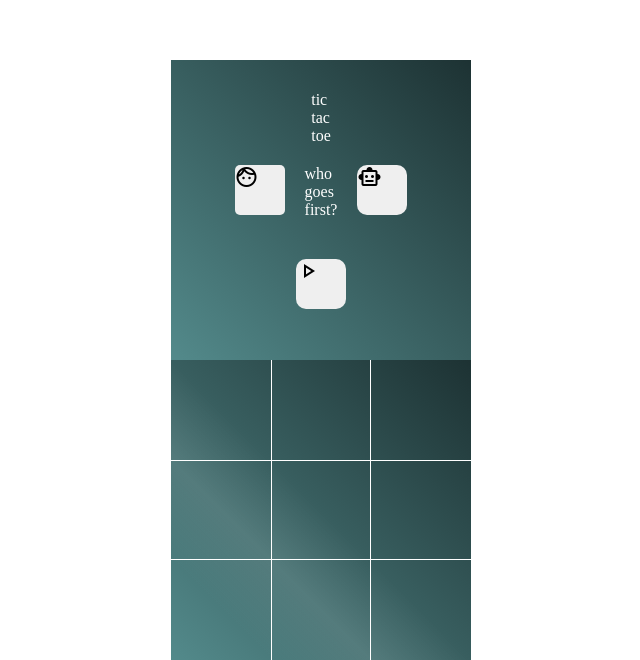
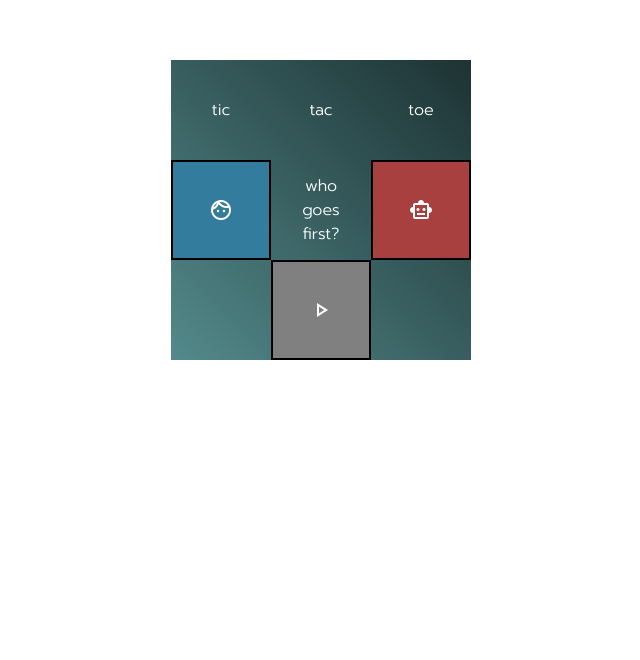
Before and after one commit to pawpac/tic-tac-toe, a plain HTML site: page index.html in a window 1280 px wide. Shown: the part 198-858 px from the top of the page, without its empty margins (319-959 px from the left). After the commit the page ends 816 px from the top, so only its background shows below. Drawn offline with nearby package versions, Linux system fonts and the light colour scheme.

Commit message:
Style menu and clean up the code

```diff
--- a/styles.css
+++ b/styles.css
@@ -2,26 +2,20 @@
 
 body {
   height: 100vh;
+  font-family: 'Prompt', sans-serif;
 }
 
 .menu-container {
   width: 300px;
   height: 300px;
   background-image: linear-gradient(45deg, rgb(83, 138, 139), rgb(29, 50, 51));
-  color: white;
+  color: rgb(255, 255, 255);
   display: flex;
   flex-direction: column;
   align-items: center;
   justify-content: center;
+  position: absolute;
 }
-
-/* #menu {
-  display: none;
-} */
-
-/* #grid {
-  display: none;
-} */
 
 .hide {
   display: none;
@@ -38,7 +32,6 @@ body,
 .players {
   display: flex;
   gap: 40px;
-  padding: 20px;;
 }
 
 .player-one,
@@ -50,40 +43,33 @@ body,
   justify-content: center;
 }
 .buttons {
+  width: 300px;
   display: flex;
-  gap: 20px;
+  justify-content: space-between;
 }
 
-button,
-.cpu {
-  width: 50px;
-  height: 50px;
+.brain {
+background-color:rgb(52, 124, 158);
 }
 
-.brain,
-.begin {
-  width: 50px;
-  height: 50px;
-  border-radius: 5px;
+.chip {
+background-color: rgb(168, 64, 64);
 }
 
 button {
+  width: 100px;
+  height: 100px;
   display: flex;
+  justify-content: center;
+  align-items: center;
   padding: 0;
   margin: 0;
-  /* background-color: rgba(255, 255, 255, 0); */
-  border-style: none;
-  border-radius: 10px;
-}
-
-.start-btn {
-  padding: 20px;
+  color: rgb(255, 255, 255);
+  border-style: solid;
 }
 
 .grid-container {
   position: relative;
-  /* border-style: solid;
-  border-radius: 10px; */
   width: 300px;
   height: 300px;
 }
@@ -98,7 +84,7 @@ button {
 .grid-cells {
   background-image: linear-gradient(45deg, rgb(83, 138, 139), rgb(29, 50, 51));
   width: 100%;
-  color: white;
+  color: rgb(255, 255, 255);
 }
 
 .cell {
@@ -131,7 +117,7 @@ button {
   grid-area: cell5;
   border-style: solid;
   border-width: 1px;
-  border-color: white;
+  border-color: rgb(255, 255, 255);
 }
 
 .cell6 {
@@ -154,20 +140,20 @@ button {
 .cell8 {
   border-left-style: solid;
   border-left-width: 1px;
-  border-left-color: white;
+  border-left-color: rgb(255, 255, 255);
   border-right-style: solid;
   border-right-width: 1px;
-  border-right-color: white;
+  border-right-color: rgb(255, 255, 255);
 }
 
 .cell4,
 .cell6 {
   border-top-style: solid;
   border-top-width: 1px;
-  border-top-color: white;
+  border-top-color: rgb(255, 255, 255);
   border-bottom-style: solid;
   border-bottom-width: 1px;
-  border-bottom-color: white;
+  border-bottom-color: rgb(255, 255, 255);
 }
 
 .cell4,
@@ -214,10 +200,35 @@ button {
   align-items: center;
   justify-content: center;
   background-color: rgb(187, 94, 60);
-  color: white;
+  color: rgb(255, 255, 255);
   border-radius: 0;
   border-style: solid;
   border-width: 1px;
-  border-color: white;
+  border-color: rgb(255, 255, 255);
   text-shadow: 0 0 5px;
 }
+
+.tic-cells {
+  display: flex;
+  width: 300px;
+  height: 100px;
+}
+
+.tictactoe {
+  display: flex;
+  justify-content: center;
+  align-items: center;
+  width: 100px;
+  height: 100px;
+}
+
+.start {
+  background-color: rgb(128, 128, 128);
+}
+
+.who-goes-first {
+  display: flex;
+  flex-direction: column;
+  justify-content: center;
+  align-items: center;
+}
```
